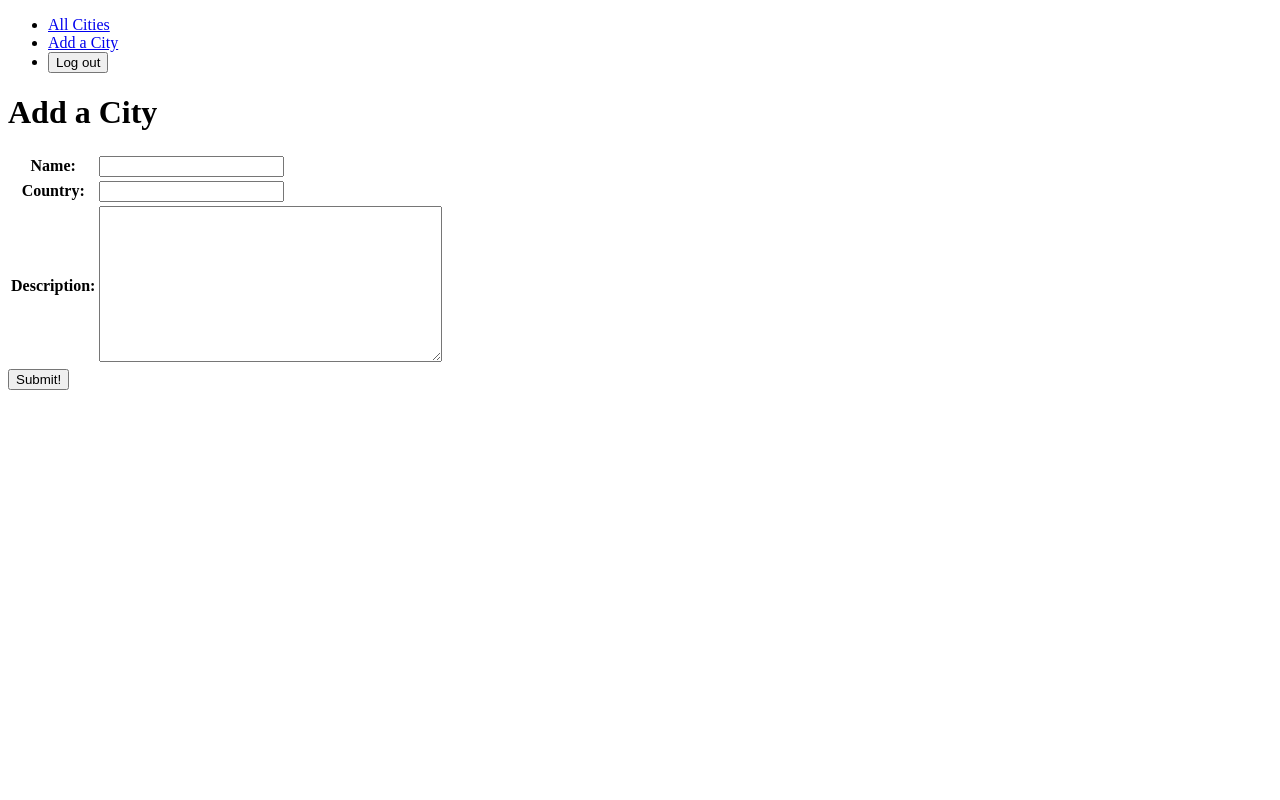
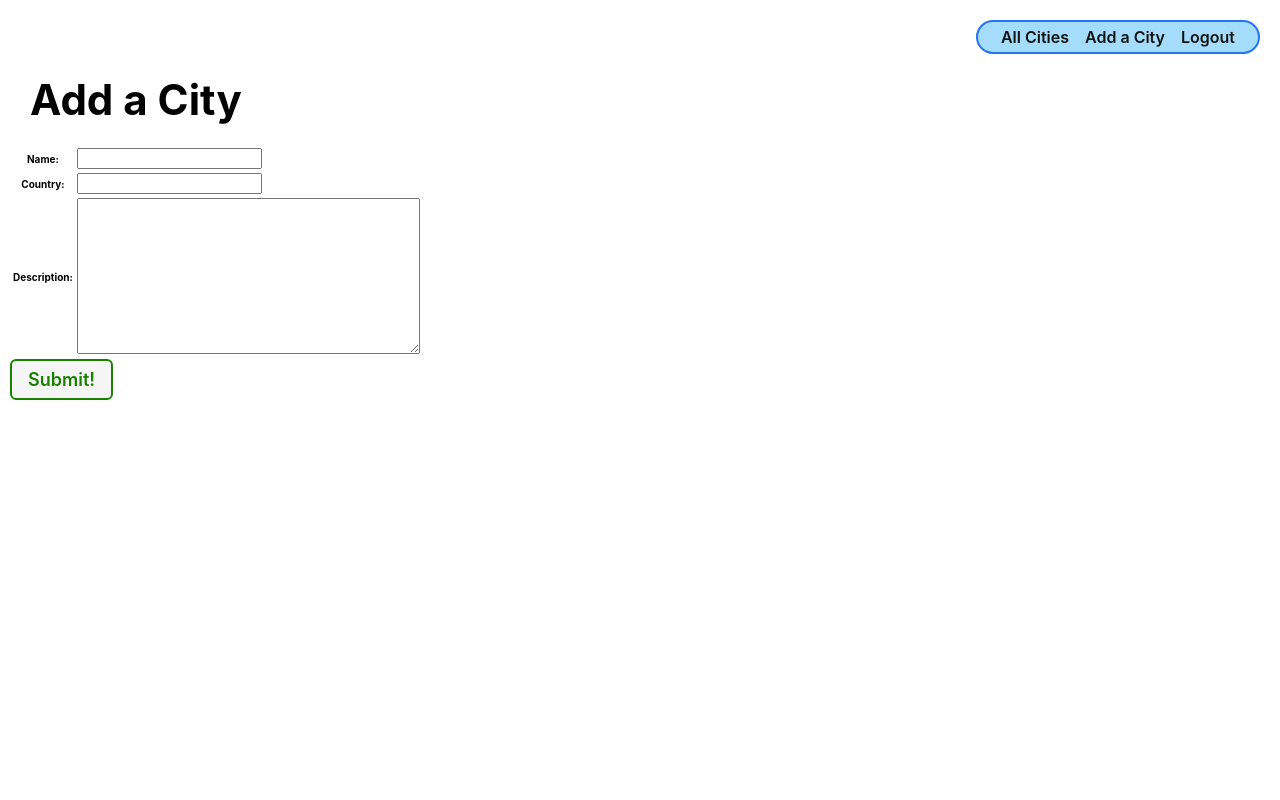
Before and after one commit to dorkykenny/journeypal, a Django app: page /cities/create/ in a window 1280 px wide. Run offline with Django 5.2, Linux system fonts and the light colour scheme; the visitor is signed in with stand-in values (Sample User, id 1).

Commit message:
adds: styling for base html

```diff
--- /dev/null
+++ b/journeypal/my_app/static/css/base.css
@@ -0,0 +1,290 @@
+/* static/css/base.css  */
+
+html {
+    box-sizing: border-box;
+}
+
+/* The Universal Selector */
+*, /* All elements*/
+*::before, /* All ::before pseudo-elements */
+*::after {
+    /* All ::after pseudo-elements */
+    /* height & width will now include border & padding by default
+    but can be over-ridden as needed */
+    box-sizing: inherit;
+}
+
+/* resets font size to be 62.5% of the user preference -
+    in most browser configurations this will be 10px */
+:root {
+    font-size: 62.5%;
+}
+
+body {
+    margin: 0;
+    display: flex;
+    flex-direction: column;
+    align-items: center;
+    font-family: -apple-system, BlinkMacSystemFont, 'Segoe UI', 'Roboto',
+    'Oxygen', 'Ubuntu', 'Cantarell', 'Fira Sans', 'Droid Sans',
+    'Helvetica Neue', sans-serif;
+    min-height: 100vh;
+    --nav-bg: rgba(104, 197, 248, 0.7);
+    --nav-bg-ff: rgba(104, 197, 248, 0.9);
+    --borders: rgb(36, 116, 248) solid 2px;
+    --text-color: rgb(17, 20, 17);
+    --link-hover-color: rgb(16, 56, 158);
+    --button-bg: rgb(245, 245, 245);
+    --button-bg-hover: rgb(226, 226, 226);
+    --submit: rgb(26, 128, 0);
+    --warn: rgb(255, 102, 0);
+    --danger: rgb(220, 20, 30);
+    --secondary: rgb(57, 57, 57);
+    --card-box-shadow: 5px 5px 6px -1px #aaa;
+    --font-xtreme: 4.2rem;
+    --font-xxl: 3.6rem;
+    --font-xl: 2.4rem;
+    --font-l: 1.8rem;
+    --font-reg: 1.6rem;
+    --card-border-radius: 6px;
+}
+
+header {
+    width: 100%;
+    background: var(--nav-bg-ff); /* rgba(104, 197, 248, .9) */
+    border-bottom: var(--borders);
+}
+
+nav {
+    margin: 10px;
+}
+
+ul {
+    margin: 0;
+    list-style: none;
+    padding: 0;
+}
+
+main {
+    width: 100%;
+    padding: 0 10px;
+}
+
+h2 {
+    font-size: var(--font-xl);
+}
+
+nav a {
+    text-decoration: none;
+    color: var(--text-color);
+    font-weight: 600;
+    font-size: 16px;
+}
+
+nav a:hover {
+    color: var(--link-hover-color);
+}
+
+nav ul {
+    display: flex;
+    align-items: center;
+    justify-content: center;
+    flex-wrap: wrap;
+}
+
+nav li {
+    padding: 5px 8px;
+}
+
+.header-logo-container {
+    margin: auto;
+    padding: 10px 20px 0;
+    max-width: 500px;
+}
+
+.page-header {
+    display: flex;
+    align-items: center;
+    margin: 20px;
+}
+
+.btn {
+    font-size: var(--font-l);
+    padding: 8px 16px;
+    border-radius: 6px;
+    border-width: 2px;
+    border-style: solid;
+    text-decoration: none;
+    background-color: var(--button-bg);
+    font-weight: 600;
+    cursor: pointer;
+    font-family: inherit;
+    margin-right: 10px;
+}
+
+.btn:hover {
+    background-color: var(--button-bg-hover);
+}
+
+.submit {
+    color: var(--submit);
+    border-color: var(--submit);
+}
+
+.secondary {
+    color: var(--secondary);
+    border-color: var(--secondary);
+}
+
+.warn {
+    color: var(--warn);
+    border-color: var(--warn);
+}
+
+.danger {
+    color: var(--danger);
+    border-color: var(--danger);
+}
+
+.page-header h1 {
+    font-size: var(--font-xxl);
+    margin: 0;
+}
+
+.page-header img {
+    height: 40px;
+    margin-left: 15px;
+}
+
+.page-header img:first-of-type {
+    margin-left: 20px;
+}
+
+.page-content {
+    font-size: var(--font-reg);
+}
+
+@media only screen and (min-width: 768px) {
+    header {
+    position: sticky;
+    display: flex;
+    flex-direction: row;
+    top: 0;
+    align-items: center;
+    }
+
+    main {
+    max-width: 1300px;
+    min-height: calc(100vh - 53px);
+    }
+
+    nav,
+    .header-logo-container {
+    margin: 10px 0;
+    padding: 0 15px;
+    }
+
+    /* visual fix to help align logo */
+    .header-logo-container {
+    padding-top: 3px;
+    }
+
+    nav {
+    margin-left: auto;
+    display: flex;
+    justify-content: center;
+    }
+
+    nav ul {
+    flex-wrap: nowrap;
+    }
+
+    .header-logo-container {
+    width: 213px;
+    }
+
+    .page-header h1 {
+    font-size: var(--font-xtreme);
+    }
+
+    .page-header img {
+    height: 50px;
+    margin-left: 20px;
+    }
+
+    .page-header img:first-of-type {
+    margin-left: 25px;
+    }
+
+    @supports (-webkit-backdrop-filter: none) or (backdrop-filter: none) {
+    header {
+        background: var(--nav-bg);
+        -webkit-backdrop-filter: blur(3px);
+        backdrop-filter: blur(3px);
+    }
+    }
+}
+
+@media only screen and (min-width: 1024px) {
+    main {
+    min-height: calc(100vh - 55px);
+    }
+
+    header {
+    margin: 20px 20px 0 20px;
+    width: calc(100vw - 40px);
+    max-width: 1920px;
+    top: 20px;
+    background-color: transparent;
+    border-bottom: none;
+    }
+
+    nav,
+    .header-logo-container {
+    margin: 0;
+    background: var(--nav-bg-ff);
+    border: var(--borders);
+    border-radius: 18px;
+    }
+
+    nav {
+    margin-left: auto;
+    }
+
+    .header-logo-container {
+    /* visual fix to help align logo */
+    padding-top: 6px;
+    width: 256px;
+    height: 35px;
+    }
+
+    @supports (-webkit-backdrop-filter: none) or (backdrop-filter: none) {
+    header {
+        -webkit-backdrop-filter: none;
+        backdrop-filter: none;
+    }
+
+    nav,
+    .header-logo-container {
+        background: rgba(104, 197, 248, 0.6);
+        -webkit-backdrop-filter: blur(3px);
+        backdrop-filter: blur(3px);
+    }
+    }
+}
+
+#logout-form button {
+    text-decoration: none;
+    color: var(--text-color);
+    font-weight: 600;
+    font-size: 16px;
+    background: none;
+    border: none;
+    cursor: pointer;
+    padding: 0;
+    font-family: inherit;
+}
+
+#logout-form button:hover {
+    color: var(--link-hover-color);
+}
--- a/journeypal/my_app/templates/base.html
+++ b/journeypal/my_app/templates/base.html
@@ -1,3 +1,4 @@
+{% load static %}
 
 <!DOCTYPE html>
 <html lang="en">
@@ -7,6 +8,7 @@
         <meta name="viewport" content="width=device-width, initial-scale=1.0" />
         <title>JourneyPal</title>
         {% block head %}
+        <link rel="stylesheet" href="{% static 'css/base.css' %}" />
         {% endblock %}
     </head>
     <body>
@@ -20,12 +22,12 @@
                     <li>
                         <form id="logout-form" method="post" action="{% url 'logout' %}">
                             {% csrf_token %}
-                            <button type="submit">Log out</button>
+                            <button type="submit">Logout</button>
                         </form>
                     </li>
                 {% else %}
                     <li><a href="{% url 'home' %}">Login</a></li>
-                    <li><a href="{% url 'signup' %}">Sign Up</a></li>
+                    <li><a href="{% url 'signup' %}">Signup</a></li>
                 {% endif %}
                 </ul>
             </nav>
```
